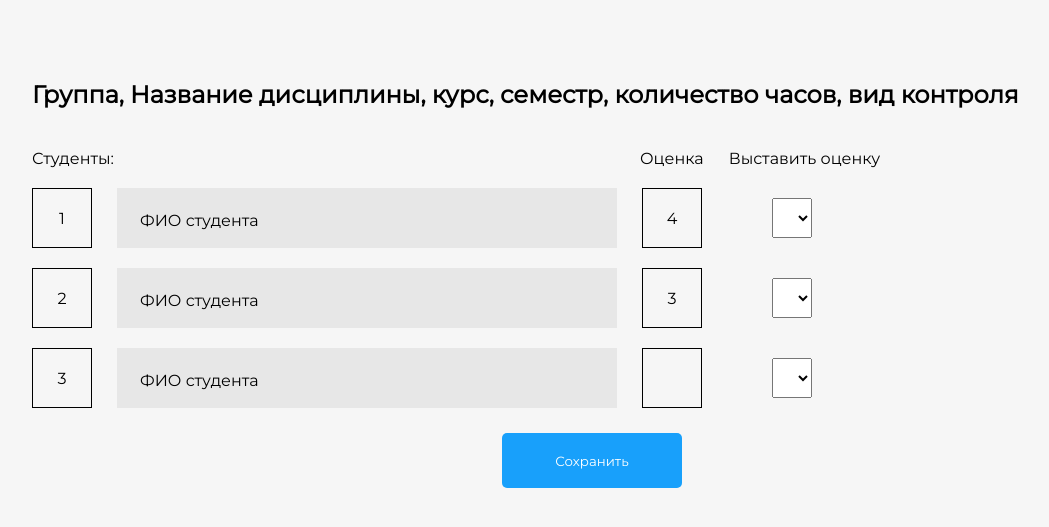
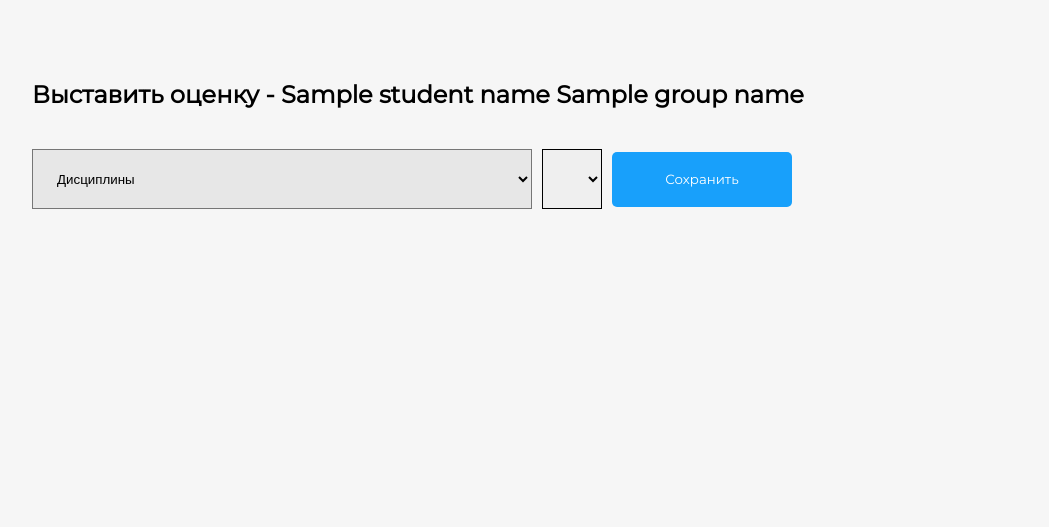
Before and after one commit to gr421nidan/pop-it-mvc, a PHP site: template views/employees/evaluations.php in a window 1280 px wide. Shown: the part 60-587 px from the top of the page, without its empty margins (48-1097 px from the left). Run offline with PHP 8.4, Linux system fonts and the light colour scheme; the template is opened without the code that fills it: most values are stand-ins (such as "Sample title", 1, 10 or a date in 2020); data that the repository does not hold is empty.

Commit message:
Функция выставления оценок

```diff
--- a/public/css/style.css
+++ b/public/css/style.css
@@ -577,18 +577,24 @@ li{
     flex-direction: column;
     gap: 20px;
 }
-.fio_student{
+.discipline_student{
     width: 500px;
     height: 60px;
     background-color: #e7e7e7;
-    padding: 23px;
+    padding: 20px;
+}
+.evaluations_form{
+    display: flex;
+    flex-direction: row;
+    gap: 10px;
+    align-items: center;
 }
 .evaluations_number{
     display: inline-block;
     width: 60px;
     height: 60px;
     border: 1px solid black;
-    padding: 20px;
+    padding: 10px;
     text-align: center;
 }
 .evaluations_in_group{
@@ -620,7 +626,6 @@ li{
 .evaluations_button{
     display: flex;
     justify-content: center;
-    margin-top: 25px;
 }
 .discipline_in_list{
     display: flex;
--- a/views/employees/evaluations.php
+++ b/views/employees/evaluations.php
@@ -1,59 +1,27 @@
 <div class="content_evaluations">
-    <h2>Группа, Название дисциплины, курс, семестр, количество часов, вид контроля</h2>
+    <h2>Выставить оценку - <?= $studentName ?> <?= $groupName ?></h2>
     <div class="column_in_evaluations">
-        <div class="desc">
-            <p>Студенты:</p>
-            <div class="desc_in_evaluations">
-                <p>Оценка</p>
-                <p>Выставить оценку</p>
-            </div>
-        </div>
         <div class="row_in_evaluations">
-            <div class="counter_students">1</div>
-            <p class="fio_student">ФИО студента</p>
-            <div class="eval">
-                <div class="evaluations_number">4</div>
-                <select class="evaluations_in_group">
+            <form method="post" class="evaluations_form">
+                <input name="csrf_token" type="hidden" value="<?= app()->auth::generateCSRF() ?>"/>
+                <select name="disciplineGroupId" class="discipline_student">
+                    <option value="">Дисциплины</option>
+                    <?php foreach ($disciplinesGroup as $disciplineGroup) : ?>
+                        <?php $discipline = $disciplineGroup->discipline->name; ?>
+                        <option value="<?= $disciplineGroup->id ?>"><?= $discipline ?></option>
+                    <?php endforeach; ?>
+                </select>
+                <select name="evaluationName" class="evaluations_number">
                     <option value=""></option>
-                    <option value="5">5</option>
-                    <option value="4">4</option>
-                    <option value="3">3</option>
-                    <option value="2">2</option>
+                    <?php foreach ($evaluations as $evaluation) : ?>
+                        <option value="<?= $evaluation->evaluation ?>"><?= $evaluation->evaluation ?></option>
+                    <?php endforeach; ?>
                 </select>
-            </div>
-
-        </div>
-        <div class="row_in_evaluations">
-            <div class="counter_students">2</div>
-            <p class="fio_student">ФИО студента</p>
-            <div class="eval">
-                <div class="evaluations_number">3</div>
-                <select class="evaluations_in_group">
-                    <option value=""></option>
-                    <option value="5">5</option>
-                    <option value="4">4</option>
-                    <option value="3">3</option>
-                    <option value="2">2</option>
-                </select>
-            </div>
-        </div>
-        <div class="row_in_evaluations">
-            <div class="counter_students">3</div>
-            <p class="fio_student">ФИО студента</p>
-            <div class="eval">
-                <div class="evaluations_number"></div>
-                <select class="evaluations_in_group">
-                    <option value=""></option>
-                    <option value="5">5</option>
-                    <option value="4">4</option>
-                    <option value="3">3</option>
-                    <option value="2">2</option>
-                </select>
-            </div>
+                <div class="evaluations_button">
+                    <button type="submit" class="btn">Сохранить</button>
+                </div>
+            </form>
         </div>
     </div>
 </div>
-
-<div class="evaluations_button">
-    <button class="btn">Сохранить</button>
 </div>
--- a/views/employees/gradeStudent.php
+++ b/views/employees/gradeStudent.php
@@ -4,6 +4,7 @@
             <?php
             ?>
             <h1>Успеваемость студента - <?=$studentName?></h1>
+            <h4><a href="<?php echo app()->route->getUrl('/student/grade/evaluations?id='.$studentId); ?>">Поставить оценку</a></h4>
             <ul class="discipline_list">
                 <?php $i = 1;
                 foreach ($studentGrade as $studentGrades) :
@@ -43,5 +44,6 @@
             <button type="submit" class="button_ok">Применить</button>
             <button class="button_ok"><a href="<?php echo app()->route->getUrl('/student/grade?id='.$studentId); ?>">Сбросить</a></button>
         </form>
+
     </div>
 </div>
--- a/views/employees/group.php
+++ b/views/employees/group.php
@@ -14,9 +14,8 @@
                     $semester = $groups->semester;
                     ?>
                     <li class="student_in_list">
-                        <a href="<?php echo app()->route->getUrl('/groups/group/evaluations?id='.$groupId); ?>">
-                            <span class="counter"><?php echo $i; ?></span>
-                            <?php echo "$discipline вид контроля:$control курс:$course семестр: $semester количество часов:$hours"; ?>
+                        <span class="counter"><?php echo $i; ?></span>
+                        <?php echo "$discipline вид контроля:$control курс:$course семестр: $semester количество часов:$hours"; ?>
                         </a>
                     </li>
                     <?php $i++; ?>
```
Also changed, not shown: app/Controller/Employees.php (+59 -1 lines).
